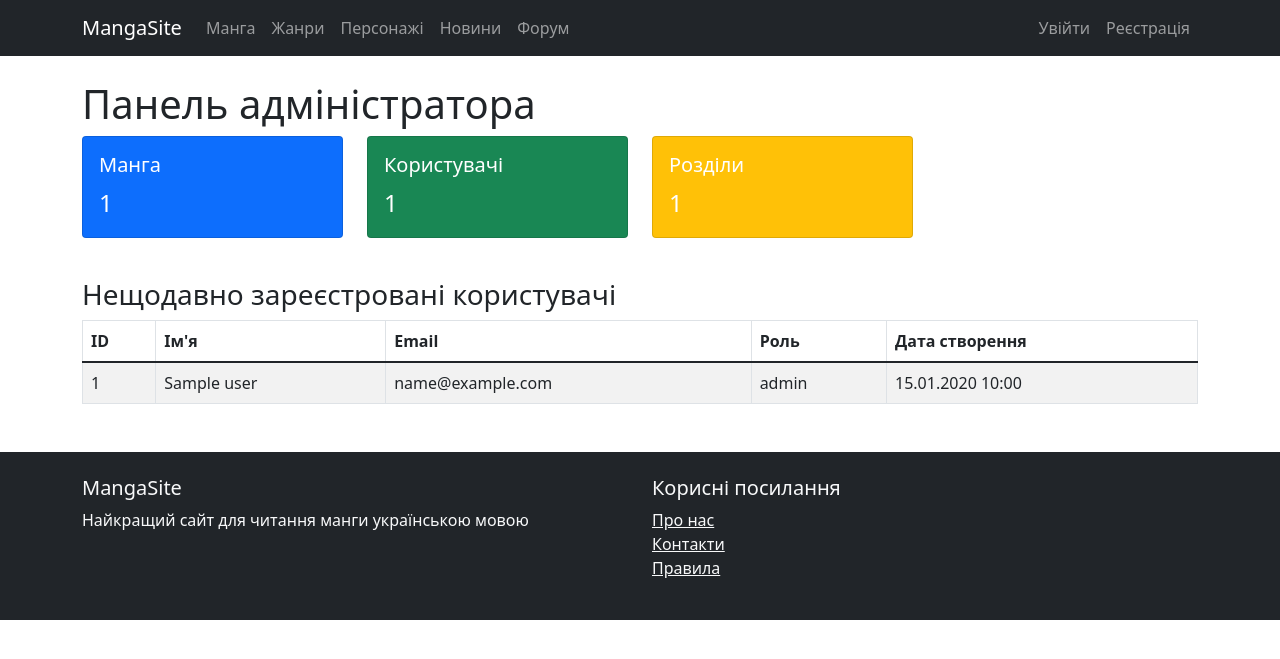
After one commit to dayuun1/test_, a PHP site: the page made by app/views/admin/dashboard.php in a window 1280 px wide. The commit adds this page. Shown: the top 659 px of the page. Run offline with PHP 8.4, Linux system fonts and the light colour scheme; the template is opened without the code that fills it: most values are stand-ins (such as "Sample title", 1, 10 or a date in 2020).

Commit message:
Додана адмінпанель та метод в модель

```diff
--- a/app/controllers/AdminController.php
+++ b/app/controllers/AdminController.php
@@ -8,9 +8,9 @@ class AdminController extends Controller {
 
     public function dashboard() {
         $stats = [
-            'total_manga' => (new Manga())->count(),
-            'total_users' => (new User())->count(),
-            'total_chapters' => (new Chapter())->count(),
+            'total_manga' => (new Manga())->countAll('manga'),
+            'total_users' => (new User())->countAll('users'),
+            'total_chapters' => (new Chapter())->countAll('chapters'),
             'recent_users' => (new User())->findAll([], 5, 0)
         ];
 
--- /dev/null
+++ b/app/views/admin/dashboard.php
@@ -0,0 +1,58 @@
+<?php
+ob_start(); ?>
+
+    <h1>Панель адміністратора</h1>
+
+    <div class="row mb-4">
+        <div class="col-md-3">
+            <div class="card text-white bg-primary mb-3">
+                <div class="card-body">
+                    <h5 class="card-title">Манга</h5>
+                    <p class="card-text fs-4"><?= $stats['total_manga'] ?></p>
+                </div>
+            </div>
+        </div>
+        <div class="col-md-3">
+            <div class="card text-white bg-success mb-3">
+                <div class="card-body">
+                    <h5 class="card-title">Користувачі</h5>
+                    <p class="card-text fs-4"><?= $stats['total_users'] ?></p>
+                </div>
+            </div>
+        </div>
+        <div class="col-md-3">
+            <div class="card text-white bg-warning mb-3">
+                <div class="card-body">
+                    <h5 class="card-title">Розділи</h5>
+                    <p class="card-text fs-4"><?= $stats['total_chapters'] ?></p>
+                </div>
+            </div>
+        </div>
+    </div>
+
+    <h3>Нещодавно зареєстровані користувачі</h3>
+    <table class="table table-bordered table-striped">
+        <thead>
+        <tr>
+            <th>ID</th>
+            <th>Ім'я</th>
+            <th>Email</th>
+            <th>Роль</th>
+            <th>Дата створення</th>
+        </tr>
+        </thead>
+        <tbody>
+        <?php foreach ($stats['recent_users'] as $user): ?>
+            <tr>
+                <td><?= $user['id'] ?></td>
+                <td><?= htmlspecialchars($user['name']) ?></td>
+                <td><?= htmlspecialchars($user['email']) ?></td>
+                <td><?= htmlspecialchars($user['role']) ?></td>
+                <td><?= date('d.m.Y H:i', strtotime($user['created_at'])) ?></td>
+            </tr>
+        <?php endforeach; ?>
+        </tbody>
+    </table>
+
+<?php $content = ob_get_clean(); ?>
+<?php include __DIR__ . '/../layouts/main.php'; ?>
--- a/app/views/manga/index.php
+++ b/app/views/manga/index.php
@@ -109,7 +109,7 @@
             setInterval(() => {
                 updatePopularManga();
                 updateRecentManga();
-            }, 3000);
+            }, 30000);
         });
     </script>
 <?php $content = ob_get_clean(); ?>
--- a/core/Model.php
+++ b/core/Model.php
@@ -34,6 +34,12 @@ abstract class Model {
         $stmt->execute($params);
         return $stmt->fetchAll();
     }
+
+    public function countAll($table) {
+        $stmt = $this->db->query("SELECT COUNT(*) FROM $table");
+        return $stmt->fetchColumn();
+    }
+
 
     public function create($data) {
         $fields = implode(', ', array_keys($data));
```
Also changed, not shown: public/public/uploads/characters/6841a2b43a883.jpg (added), public/public/uploads/characters/6841a34a9d941.jpg (added), public/public/uploads/characters/6841a39655a92.jpg (added), 1 other file.
